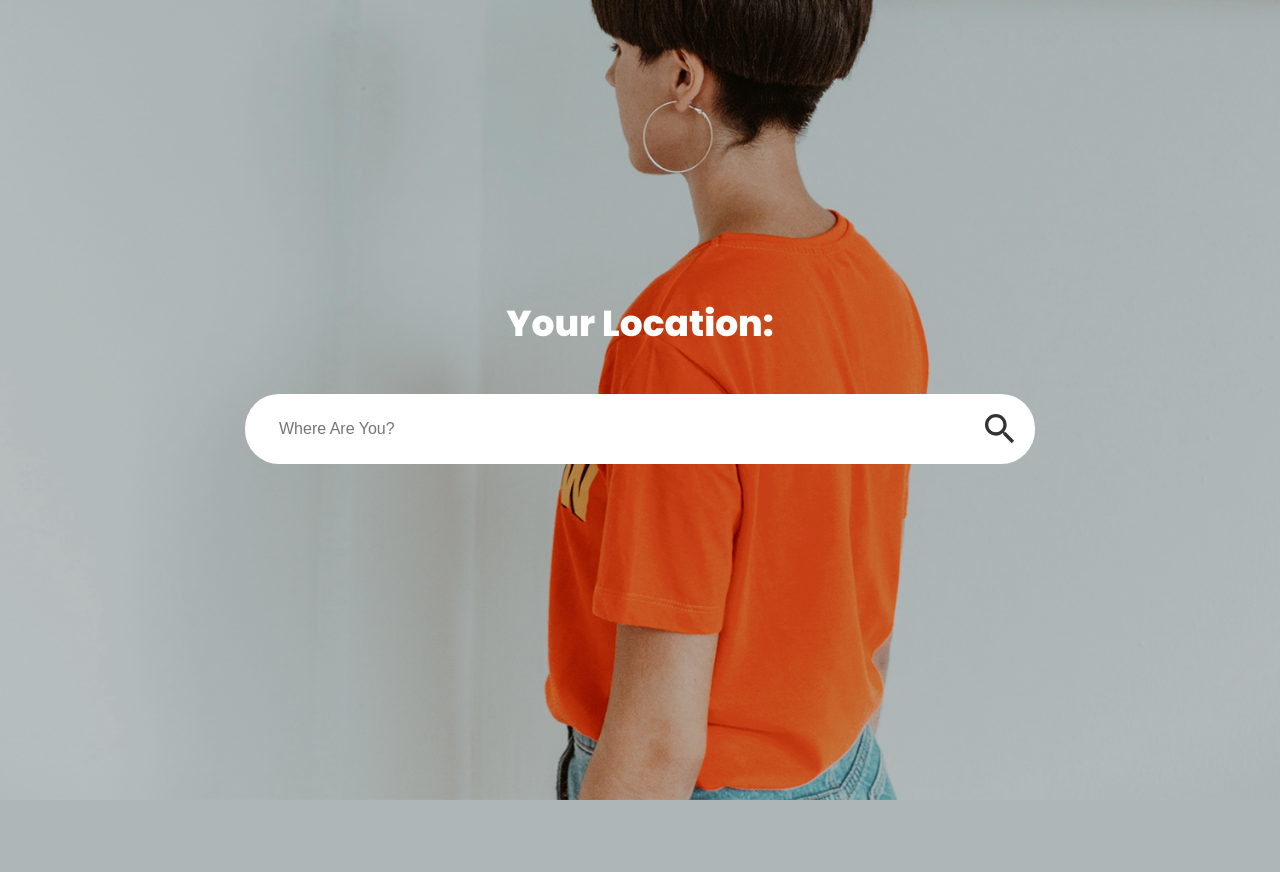
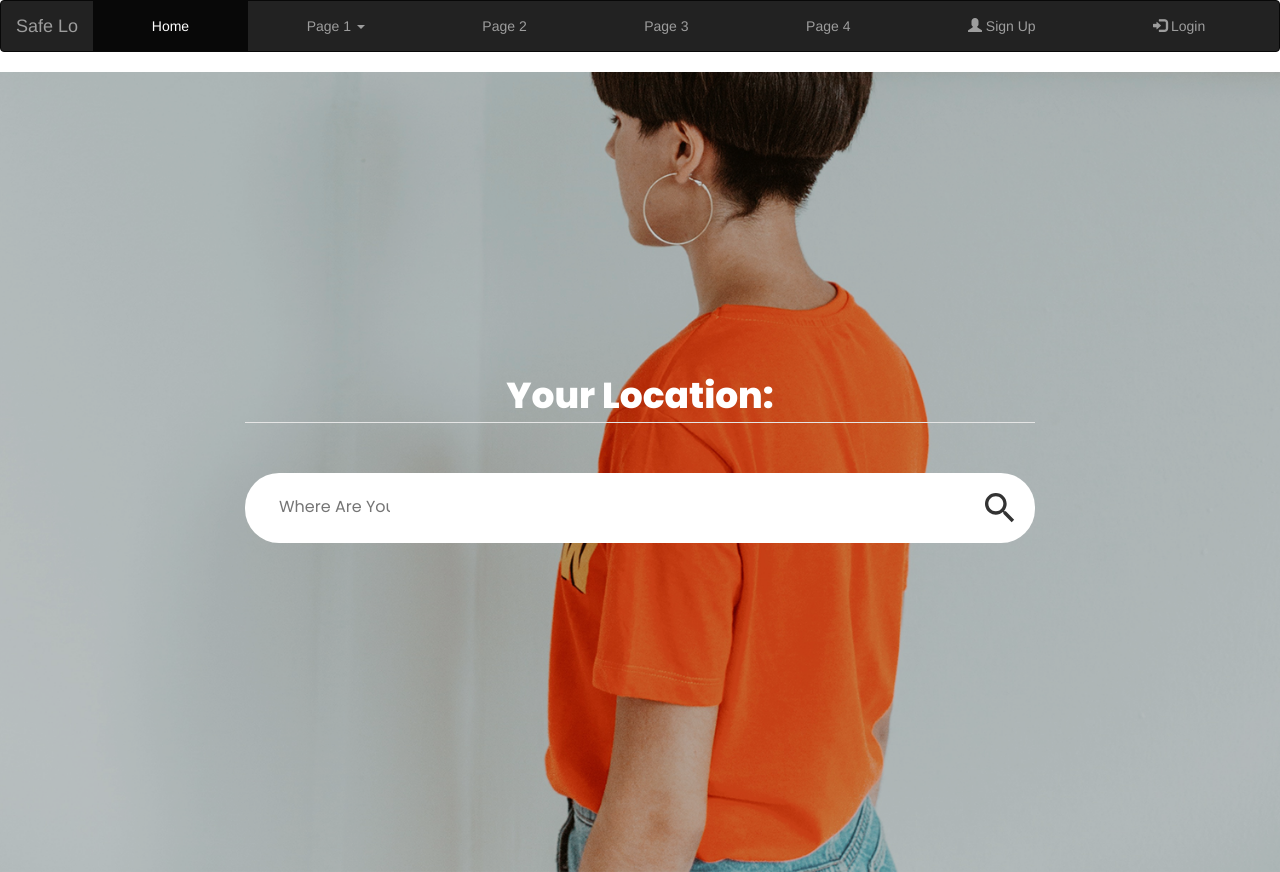
Before and after one commit to STEAM-Center-NYC/10035-Search-Engine-For-Safe-Space-Locations-for-Students-Battling-Mental-Health-Issues, a Flask app: page / in a window 1280 px wide. Before the commit the page ends 800 px from the top, so only its background shows below. Run offline with Flask 3, Linux system fonts and the light colour scheme; some libraries are stand-ins or nearby versions.

Commit message:
COnnected to database, and added a navbar

```diff
--- a/app.py
+++ b/app.py
@@ -1,10 +1,23 @@
-from flask import Flask, render_template
+from flask import Flask, render_template, request, redirect, url_for, g
 from dynaconf import Dynaconf
+import pymysql
+import pymysql.cursors
 
 settings = Dynaconf(
     settings_file = ['settings.toml'])
 
 app = Flask(__name__)
+
+def connect_db():
+    return pymysql.connect(
+        host="10.100.33.60",
+        user = settings.db_user,
+        password=settings.db_password,
+        database= settings.db_name,
+        cursorclass=pymysql.cursors.DictCursor,
+        autocommit=True
+    )
+
 
 @app.route('/')
 def landing():
--- a/static/css/main.css
+++ b/static/css/main.css
@@ -970,3 +970,17 @@ legend {
   margin-right: 10px;
   margin-bottom: 10px;
 }
+.navbar-nav {
+  display: flex;
+  justify-content: space-between;
+  width: 100%;
+}
+
+.navbar-nav > li {
+  flex-grow: 1;
+  text-align: center;
+}
+
+.navbar-nav > li > a {
+  padding: 10px 10px;
+}
--- a/templates/landing.html.jinja
+++ b/templates/landing.html.jinja
@@ -1,4 +1,5 @@
 <html>
+
 <head>
   <meta http-equiv="Content-Type" content="text/html; charset=UTF-8" />
   <meta name="viewport" content="width=device-width, initial-scale=1" />
@@ -6,8 +7,36 @@
   <meta name="author" content="colorlib.com">
   <link href="https://fonts.googleapis.com/css?family=Poppins:400,800" rel="stylesheet" />
   <link href="/static/css/main.css" rel="stylesheet" />
+  <link rel="stylesheet" href="https://maxcdn.bootstrapcdn.com/bootstrap/3.4.1/css/bootstrap.min.css">
+  <script src="https://ajax.googleapis.com/ajax/libs/jquery/3.7.1/jquery.min.js"></script>
+  <script src="https://maxcdn.bootstrapcdn.com/bootstrap/3.4.1/js/bootstrap.min.js"></script>
 </head>
+
 <body>
+  <nav class="navbar navbar-inverse">
+    <div class="container-fluid">
+
+      <ul class="nav navbar-nav">
+      <a class="navbar-brand" href="#">Safe Lo</a>
+        <li class="active"><a href="#">Home</a></li>
+        <li class="dropdown"><a class="dropdown-toggle" data-toggle="dropdown" href="#">Page 1 <span
+              class="caret"></span></a>
+          <ul class="dropdown-menu">
+            <li><a href="#">Page 1-1</a></li>
+            <li><a href="#">Page 1-2</a></li>
+            <li><a href="#">Page 1-3</a></li>
+          </ul>
+        </li>
+        <li><a href="#">Page 2</a></li>
+        <li><a href="#">Page 3</a></li>
+        <li><a href="#">Page 4</a></li>
+
+
+        <li><a href="#"><span class="glyphicon glyphicon-user"></span> Sign Up</a></li>
+        <li><a href="#"><span class="glyphicon glyphicon-log-in"></span> Login</a></li>
+
+    </div>
+  </nav>
   <div class="s004">
     <form>
       <fieldset>
@@ -17,7 +46,9 @@
             <input class="form-control" id="choices-text-preset-values" type="text" placeholder="Where Are You??" />
             <button class="btn-search" type="button">
               <svg xmlns="http://www.w3.org/2000/svg" width="24" height="24" viewBox="0 0 24 24">
-                  <path d="M15.5 14h-.79l-.28-.27C15.41 12.59 16 11.11 16 9.5 16 5.91 13.09 3 9.5 3S3 5.91 3 9.5 5.91 16 9.5 16c1.61 0 3.09-.59 4.23-1.57l.27.28v.79l5 4.99L20.49 19l-4.99-5zm-6 0C7.01 14 5 11.99 5 9.5S7.01 5 9.5 5 14 7.01 14 9.5 11.99 14 9.5 14z"></path>
+                <path
+                  d="M15.5 14h-.79l-.28-.27C15.41 12.59 16 11.11 16 9.5 16 5.91 13.09 3 9.5 3S3 5.91 3 9.5 5.91 16 9.5 16c1.61 0 3.09-.59 4.23-1.57l.27.28v.79l5 4.99L20.49 19l-4.99-5zm-6 0C7.01 14 5 11.99 5 9.5S7.01 5 9.5 5 14 7.01 14 9.5 11.99 14 9.5 14z">
+                </path>
               </svg>
             </button>
           </div>
@@ -37,4 +68,5 @@
 
   </script>
 </body><!-- This templates was made by Colorlib (https://colorlib.com) -->
+
 </html>
```
Lines whose indentation alone changed are shown as unchanged.
